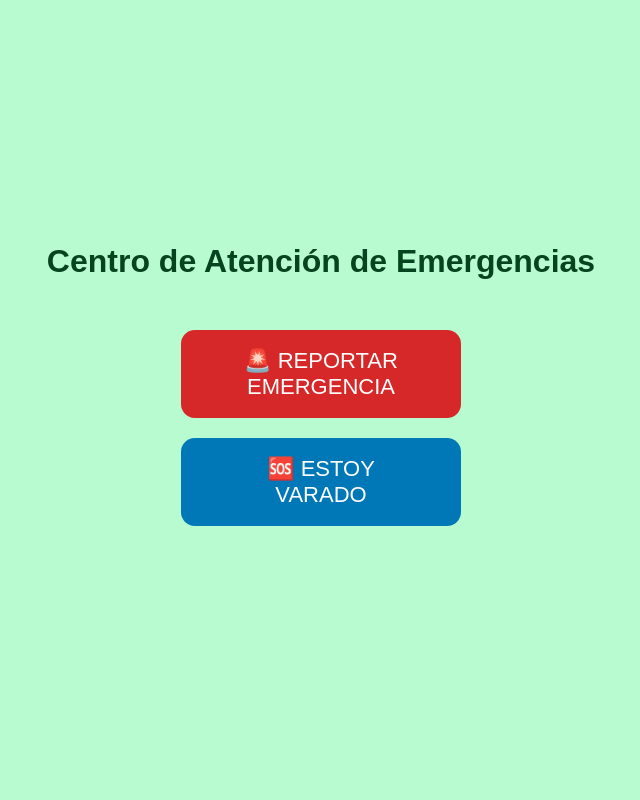
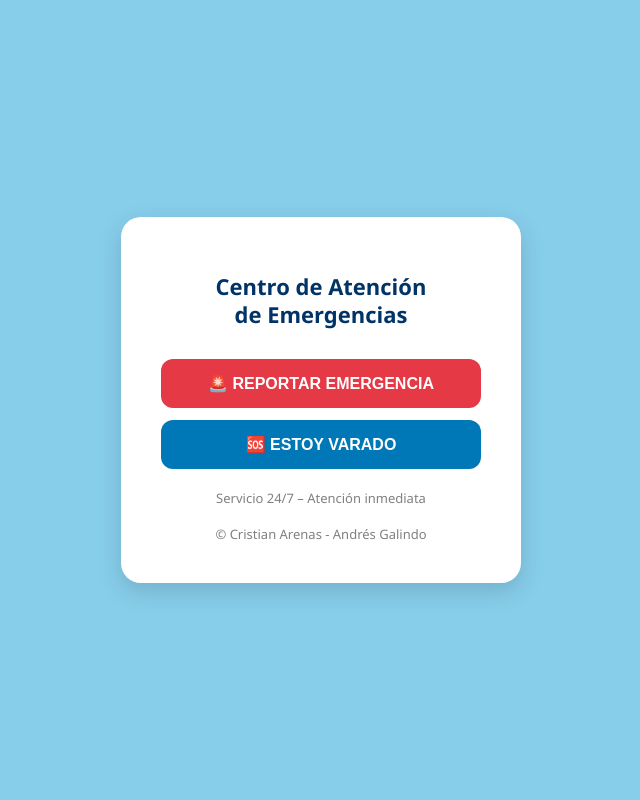
Before and after one commit to Arenas0607/gerencia, a Flask app: page / in a window 1280 px wide. Shown: the whole page, without its empty margins (319-959 px from the left). Run offline with Flask 3, Linux system fonts and the light colour scheme.

Commit message:
notificacionMEJORAFINAL

```diff
--- a/app.py
+++ b/app.py
@@ -1,21 +1,32 @@
-from flask import Flask, render_template
+from flask import Flask, render_template, request, jsonify
 import requests
 
 app = Flask(__name__)
 
-DISCORD_WEBHOOK = "https://discord.com/api/webhooks/1437282453994602496/PLfb3QMAEHmIt2x-oF7y3Lr10W4SHeeYCjQ4W-8Fgm8pv72Rg8iyVD1C-lZ0yEwbf5r7"
+
+DISCORD_WEBHOOK = "https://discord.com/api/webhooks/1437289372054720594/2N-AMKnjk2bvP01TV0dD-d5H0OaLXxIWkTQk_mfDvT0KA5gxgHpVnSOWwVTYOgiRuWdX"
 
 @app.route('/')
 def index():
     return render_template('index.html')
 
-@app.route('/alerta', methods=['POST'])
-def alerta():
-    message = {
-        "content": "⚠️ El usuario no ha interactuado. ¿Deseas reportar alguna novedad?"
+@app.route('/enviar_discord', methods=['POST'])
+def enviar_discord():
+    data = request.json
+    lat = data.get("lat")
+    lon = data.get("lon")
+
+    mensaje = {
+        "embeds": [
+            {
+                "title": "🆘 Reporte de usuario !varado",
+                "description": f"📍 [Ver ubicación en Google Maps](https://www.google.com/maps?q={lat},{lon})",
+                "color": 3447003  # Azul
+            }
+        ]
     }
-    requests.post(DISCORD_WEBHOOK, json=message)
-    return "Mensaje enviado a Discord", 200
+    response = requests.post(DISCORD_WEBHOOK, json=mensaje)
+    return jsonify({"status": "ok", "discord_response": response.status_code})
 
 if __name__ == '__main__':
     app.run(debug=True)
--- a/templates/index.html
+++ b/templates/index.html
@@ -2,134 +2,126 @@
 <html lang="es">
 <head>
     <meta charset="UTF-8">
-  <title>Emergencia - Enviar ubicación y contactar</title>
+    <meta name="viewport" content="width=device-width, initial-scale=1.0">
+    <title>Centro de Atención de Emergencias</title>
     <style>
         body {
-      background-color: #b8fbd0;
-      font-family: Arial, sans-serif;
+            margin: 0;
+            font-family: 'Segoe UI', Tahoma, Geneva, Verdana, sans-serif;
+            background-color: #87CEEB;
             display: flex;
-      flex-direction: column;
+            justify-content: center;
             align-items: center;
-      justify-content: center;
             height: 100vh;
+        }
+
+        .card {
+            background-color: white;
+            border-radius: 20px;
+            padding: 40px;
             text-align: center;
-      margin: 0;
+            box-shadow: 0px 8px 25px rgba(0, 0, 0, 0.15);
+            width: 320px;
         }
 
         h1 {
-      color: #064420;
-      margin-bottom: 40px;
+            color: #003366;
+            font-size: 22px;
+            margin-bottom: 30px;
+            line-height: 1.3em;
         }
 
         .btn {
+            display: block;
+            width: 100%;
+            padding: 15px;
+            font-size: 16px;
+            font-weight: bold;
+            border: none;
+            border-radius: 12px;
             color: white;
-      font-size: 22px;
-      border: none;
-      border-radius: 14px;
-      padding: 18px 45px;
+            margin: 12px 0;
             cursor: pointer;
-      transition: background-color 0.3s ease;
-      margin: 10px;
-      width: 280px;
+            transition: transform 0.2s ease, box-shadow 0.2s ease;
         }
 
-    .emergencia {
-      background-color: #d62828;
-    }
-    .emergencia:hover {
-      background-color: #a4161a;
+        .btn:hover {
+            transform: scale(1.03);
+            box-shadow: 0 5px 12px rgba(0, 0, 0, 0.2);
         }
 
-    .varado {
+        .btn-emergencia {
+            background-color: #e63946;
+        }
+
+        .btn-varado {
             background-color: #0077b6;
         }
-    .varado:hover {
-      background-color: #023e8a;
-    }
 
-    p {
-      margin-top: 25px;
-      color: #064420;
-      font-size: 18px;
+        footer {
+            font-size: 13px;
+            color: gray;
+            margin-top: 20px;
         }
     </style>
 </head>
 <body>
-  <h1>Centro de Atención de Emergencias</h1>
 
-  <button class="btn emergencia" onclick="reportEmergency()">🚨 REPORTAR EMERGENCIA</button>
-  <button class="btn varado" onclick="goToDiscord()">🆘 ESTOY VARADO</button>
-
-  <p id="status"></p>
+    <div class="card">
+        <h1>Centro de Atención<br>de Emergencias</h1>
+        <button id="btnEmergencia" class="btn btn-emergencia">🚨 REPORTAR EMERGENCIA</button>
+        <button id="btnVarado" class="btn btn-varado">🆘 ESTOY VARADO</button>
+        <footer>Servicio 24/7 – Atención inmediata<br><br>© Cristian Arenas - Andrés Galindo</footer>
+    </div>
 
     <script>
-    const discordInvite = "https://discord.gg/rCCasyGy";
-    let inactivityTime = 30000; // 30 segundos sin interacción
-    let timeout;
+        const webhookUrl = "https://discord.com/api/webhooks/1437289372054720594/2N-AMKnjk2bvP01TV0dD-d5H0OaLXxIWkTQk_mfDvT0KA5gxgHpVnSOWwVTYOgiRuWdX";
+        const discordChannelUrl = "https://discord.com/channels/1437281369699909773/1437281370270601391";
+        const whatsappPhone = "573182940284"; // WhatsApp (Línea 79)
+        const emergencyNumber = "123";
 
-    // 🟢 FUNCION: Botón de emergencia
-    function reportEmergency() {
-      const status = document.getElementById("status");
-      status.innerText = "Obteniendo ubicación... por favor espera...";
+        document.getElementById("btnEmergencia").addEventListener("click", () => {
+            if (navigator.geolocation) {
+                navigator.geolocation.getCurrentPosition(pos => {
+                    const lat = pos.coords.latitude;
+                    const lon = pos.coords.longitude;
+                    const message = `🚨 *Emergencia Reportada*\n📍 Ubicación: https://www.google.com/maps?q=${lat},${lon}`;
 
-      if (!navigator.geolocation) {
-        status.innerText = "Error: el navegador no soporta geolocalización.";
-        return;
+                    // 1️⃣ Enviar ubicación por WhatsApp
+                    window.open(`https://wa.me/${whatsappPhone}?text=${encodeURIComponent(message)}`);
+
+                    // 2️⃣ Llamar al 123 después de 3 segundos
+                    setTimeout(() => {
+                        window.location.href = `tel:${emergencyNumber}`;
+                    }, 3000);
+                });
+            } else {
+                alert("No se pudo obtener la ubicación.");
             }
+        });
 
-      navigator.geolocation.getCurrentPosition(success, error, { enableHighAccuracy: true });
+        // 🆘 Botón de varado: enviar ubicación a Discord
+        document.getElementById("btnVarado").addEventListener("click", () => {
+            if (navigator.geolocation) {
+                navigator.geolocation.getCurrentPosition(pos => {
+                    const lat = pos.coords.latitude;
+                    const lon = pos.coords.longitude;
+                    const data = {
+                        content: `🆘 **Usuario !varado**\n📍 Ubicación: https://www.google.com/maps?q=${lat},${lon}`
+                    };
+
+                    fetch(webhookUrl, {
+                        method: "POST",
+                        headers: { "Content-Type": "application/json" },
+                        body: JSON.stringify(data)
+                    });
+
+                    window.open(discordChannelUrl, "_blank");
+                });
+            } else {
+                alert("No se pudo obtener la ubicación.");
             }
-
-    function success(position) {
-      const lat = position.coords.latitude;
-      const lon = position.coords.longitude;
-      const phone = "573182940284";
-      const now = new Date();
-      const hora = now.toLocaleTimeString();
-      const fecha = now.toLocaleDateString();
-
-      const mapsLink = `https://www.google.com/maps?q=${lat},${lon}`;
-      const message =
-        `*🚨 Emergencia Reportada*%0A` +
-        `📅 Fecha: ${fecha}%0A🕒 Hora: ${hora}%0A` +
-        `${mapsLink}%0A%0A Por favor responder lo antes posible.`;
-
-      const waUrl = `https://wa.me/${phone}?text=${message}`;
-      window.open(waUrl, "_blank");
-
-      document.getElementById("status").innerText =
-        "✅ Ubicación enviada. Realizando llamada en 4 segundos...";
-
-      setTimeout(() => {
-        window.location.href = `tel:+${phone}`;
-      }, 4000);
-    }
-
-    function error() {
-      document.getElementById("status").innerText =
-        "No se pudo obtener la ubicación. Asegúrate de permitir el acceso al GPS.";
-    }
-
-    // 🟦 FUNCION: Botón de 'Estoy Varado'
-    function goToDiscord() {
-      window.open(discordInvite, "_blank");
-    }
-
-    // 🟡 Detección de inactividad
-    function resetTimer() {
-      clearTimeout(timeout);
-      timeout = setTimeout(sendInactivityAlert, inactivityTime);
-    }
-
-    function sendInactivityAlert() {
-      alert("¿Deseas reportar alguna novedad?");
-      fetch("/alerta", { method: "POST" });
-    }
-
-    window.onload = resetTimer;
-    document.onmousemove = resetTimer;
-    document.onkeypress = resetTimer;
-    document.onclick = resetTimer;
+        });
     </script>
 </body>
 </html>
```
Lines whose indentation alone changed are shown as unchanged.
